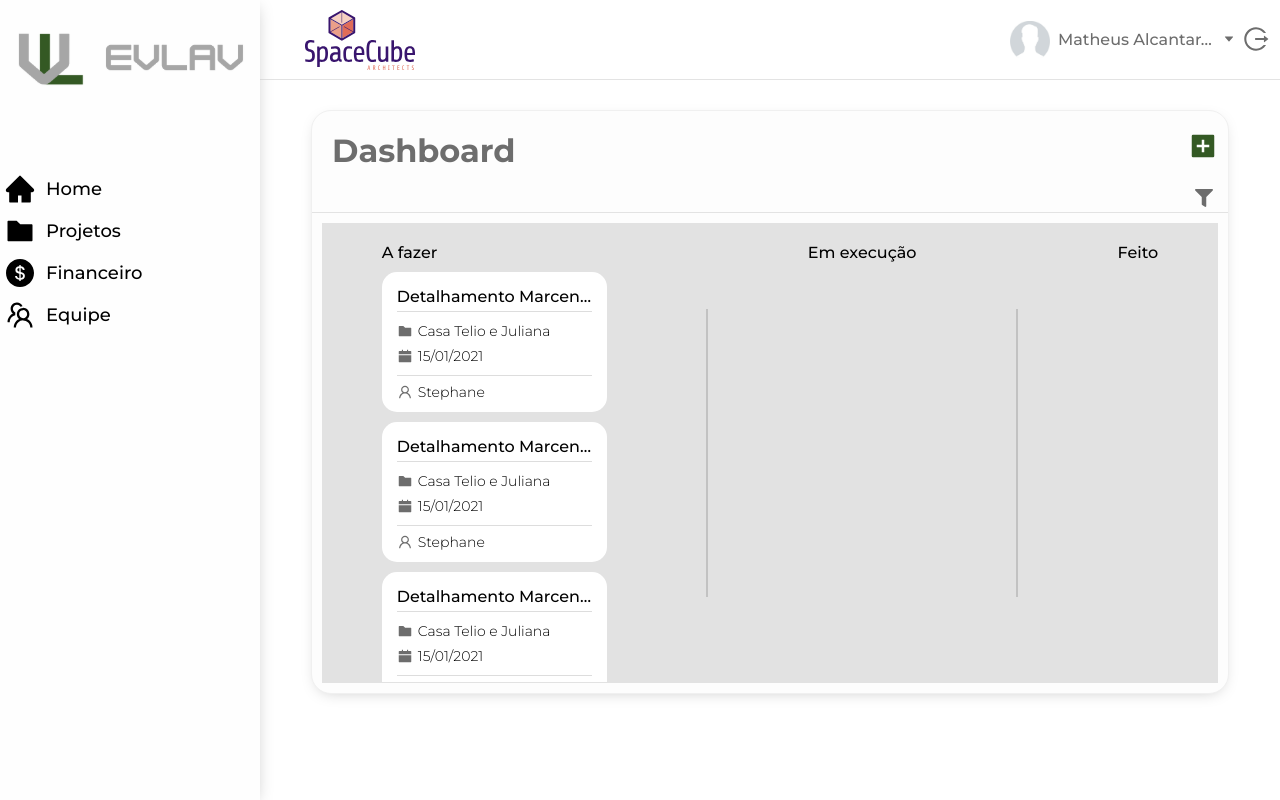
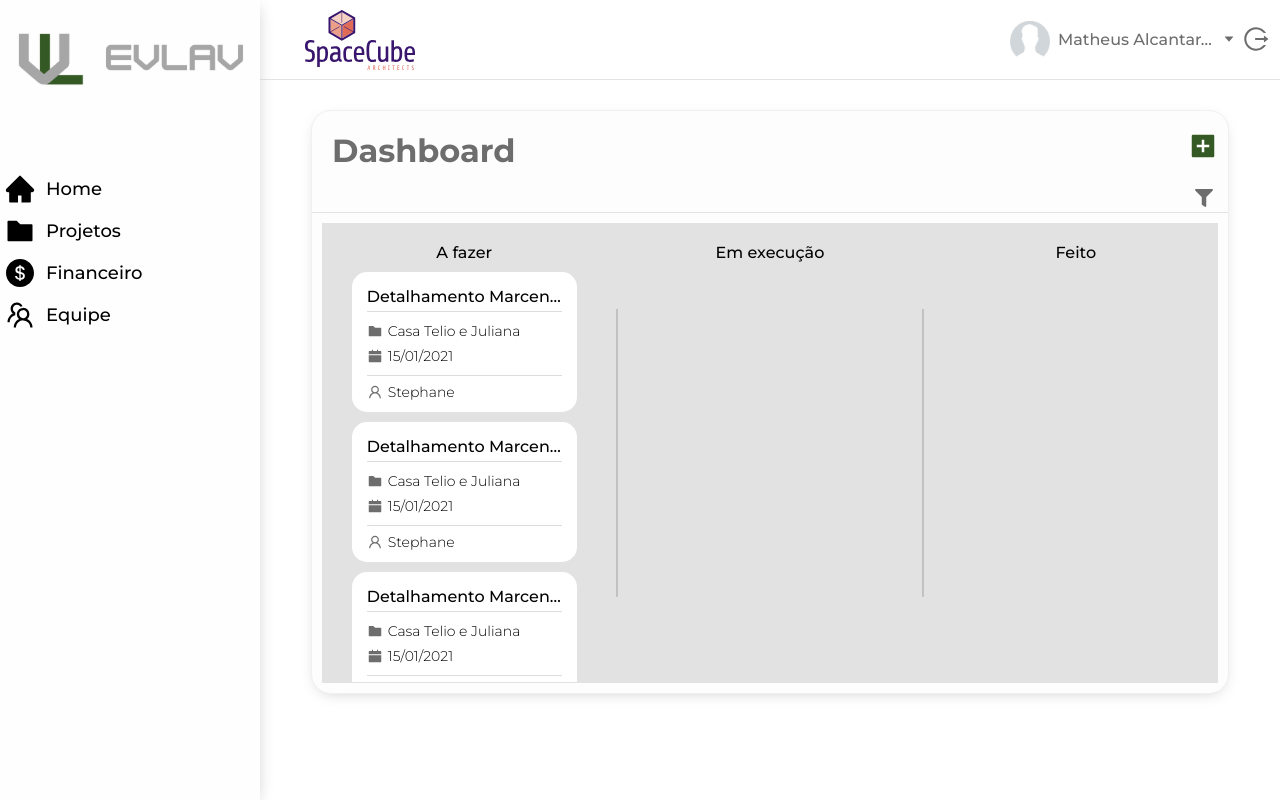
Before and after one commit to EvlavTech/arquinator-frontend, a React (Create React App) app: page / in a window 1280 px wide. Built offline with nearby package versions, Linux system fonts and the light colour scheme; data requests are answered from the project's data file.

Commit message:
fixed scrollbar and box container resizing

```diff
--- a/src/components/ProjectBoard/ProjectBoard.module.scss
+++ b/src/components/ProjectBoard/ProjectBoard.module.scss
@@ -10,9 +10,17 @@
 .boxTask {
   margin: 10px;
   padding: 10px;
+  text-align: center;
   .boxContainer {
     height: 100%;
+    min-width: 225px;
+    -ms-overflow-style: none;
+    scrollbar-width: none;
     overflow-y: auto;
+  }
+
+  .boxContainer::-webkit-scrollbar {
+    display: none;
   }
 }
 
```
